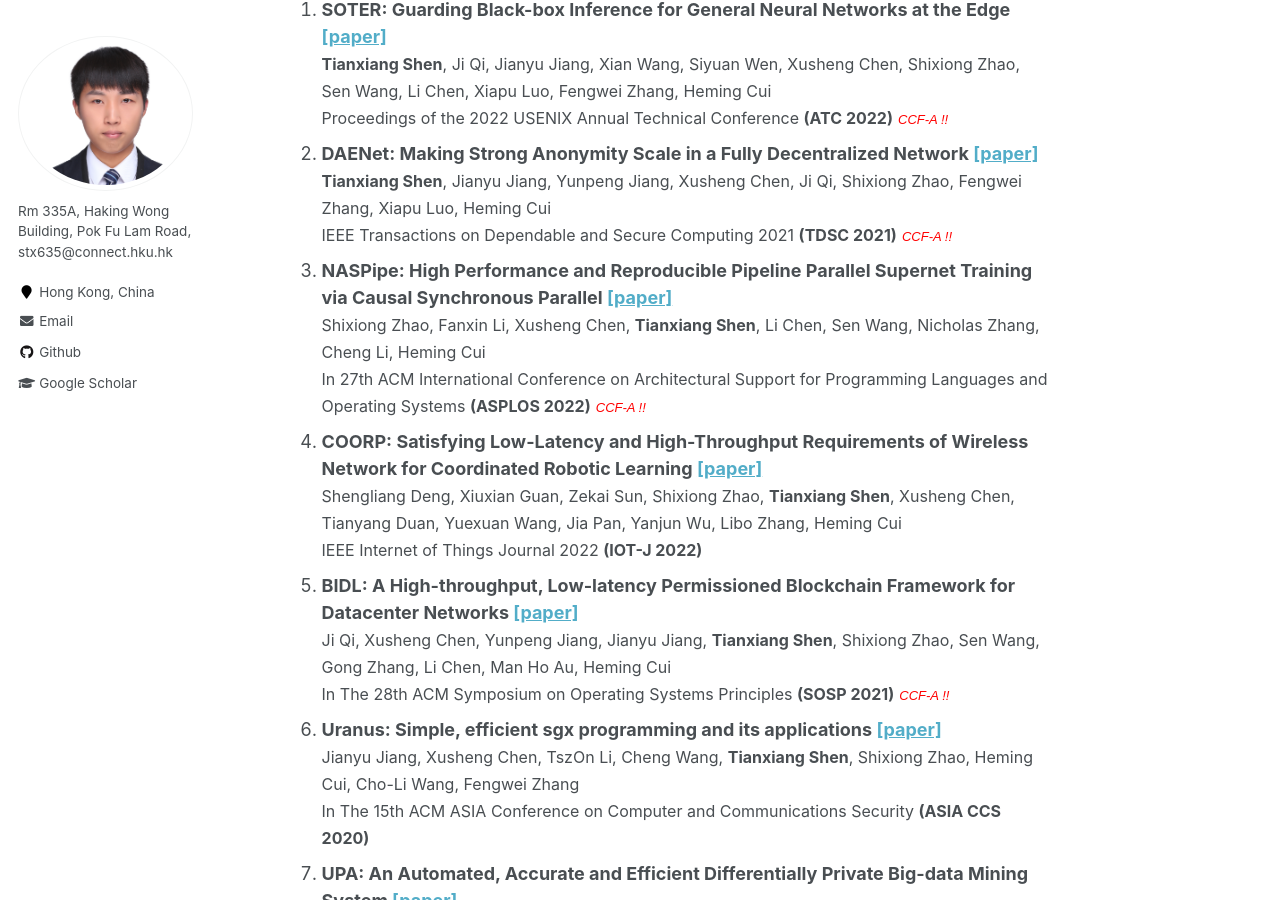
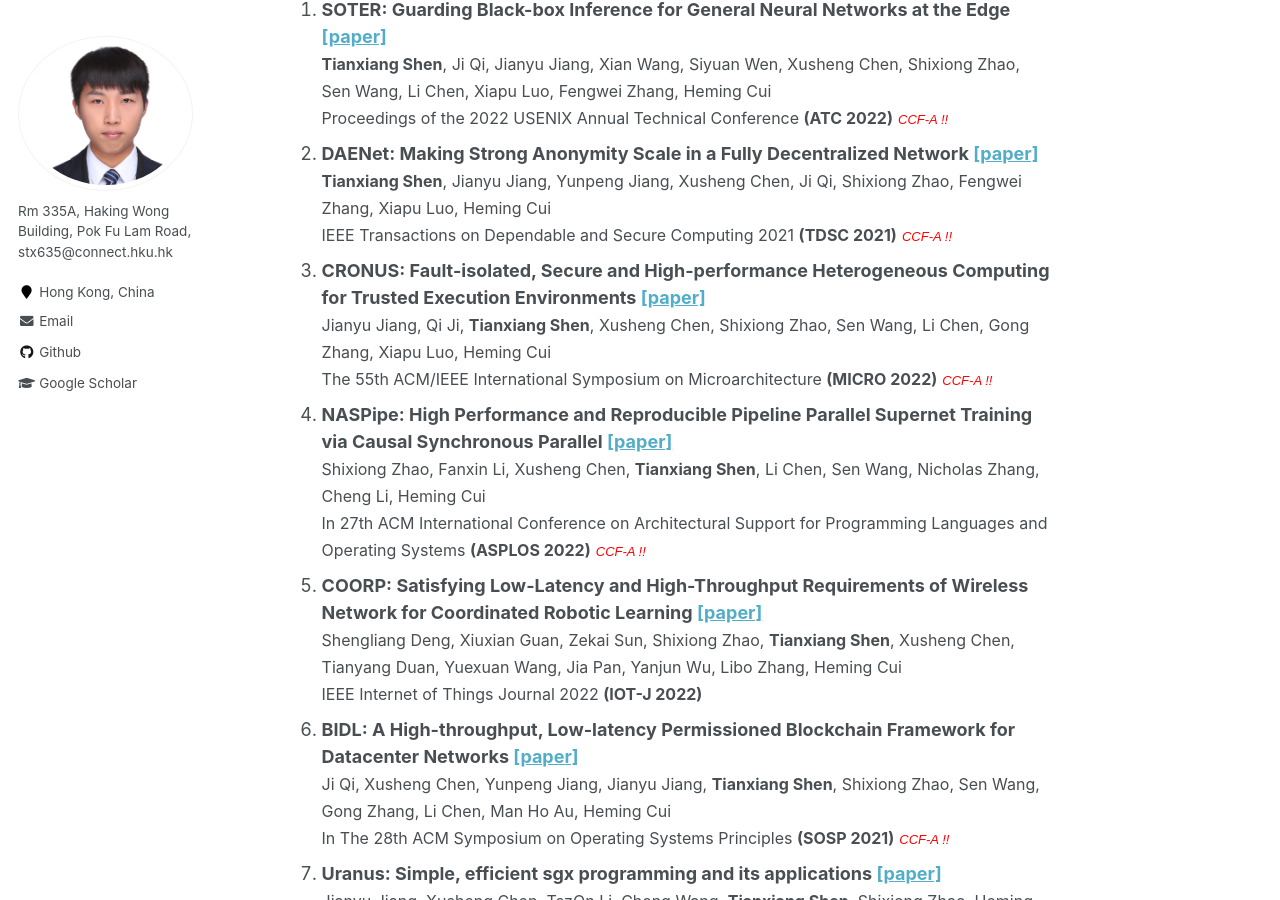
Before and after one commit to tianxiang999/tianxiang999.github.io, a Jekyll site: the page built from _pages/about.md, in a window 1280 px wide and 900 px high, scrolled down 479 px. Built offline with Jekyll 4.4.1, drawn with Linux system fonts in a browser that asks for light colours; comment, search, counter and statistics services are not loaded.

Commit message:
Update about.md

```diff
--- a/_pages/about.md
+++ b/_pages/about.md
@@ -32,35 +32,39 @@ Publications
    Xusheng Chen, Ji Qi, Shixiong Zhao, Fengwei Zhang, Xiapu Luo, Heming
    Cui<br>IEEE Transactions on Dependable and Secure Computing 2021 <strong>(TDSC 2021)</strong></font><font size="2" face="arial" color="red"><i>CCF-A !!</i></font>
 
-3. <strong>NASPipe: High Performance and Reproducible Pipeline Parallel Supernet
+3. <strong>CRONUS: Fault-isolated, Secure and High-performance Heterogeneous Computing for Trusted Execution Environments [[paper]]()</strong>
+  <br>
+   <font size="3">Jianyu Jiang, Qi Ji, <strong>Tianxiang Shen</strong>, Xusheng Chen, Shixiong Zhao, Sen Wang, Li Chen, Gong Zhang, Xiapu Luo, Heming Cui<br>The 55th ACM/IEEE International Symposium on Microarchitecture <strong>(MICRO 2022)</strong></font><font size="2" face="arial" color="red"><i>CCF-A !!</i></font>
+
+4. <strong>NASPipe: High Performance and Reproducible Pipeline Parallel Supernet
    Training via Causal Synchronous Parallel [[paper]](https://i.cs.hku.hk/~heming/papers/asplos22-naspipe.pdf) </strong>
   <br>
    <font size="3">Shixiong Zhao, Fanxin Li, Xusheng Chen, <strong>Tianxiang
    Shen</strong>, Li Chen, Sen Wang, Nicholas Zhang, Cheng Li, Heming
    Cui<br>In 27th ACM International Conference on Architectural Support for Programming Languages and Operating Systems <strong>(ASPLOS 2022)</strong></font><font size="2" face="arial" color="red"><i>CCF-A !!</i></font>
 
-4. <strong>COORP: Satisfying Low-Latency and High-Throughput Requirements of Wireless Network for Coordinated Robotic Learning [[paper]](https://i.cs.hku.hk/~heming/papers/iotj22-coorp.pdf)</strong>
+5. <strong>COORP: Satisfying Low-Latency and High-Throughput Requirements of Wireless Network for Coordinated Robotic Learning [[paper]](https://i.cs.hku.hk/~heming/papers/iotj22-coorp.pdf)</strong>
   <br>
    <font size="3">Shengliang Deng, Xiuxian Guan, Zekai Sun, Shixiong Zhao, <strong>Tianxiang
    Shen</strong>, Xusheng Chen, Tianyang Duan, Yuexuan Wang, Jia Pan, Yanjun Wu,
    Libo Zhang, Heming Cui<br>IEEE Internet of Things Journal 2022 <strong>(IOT-J
    2022)</strong></font>
 
-5. <strong>BIDL: A High-throughput, Low-latency Permissioned Blockchain
+6. <strong>BIDL: A High-throughput, Low-latency Permissioned Blockchain
   Framework for Datacenter Networks [[paper]](https://i.cs.hku.hk/~heming/papers/sosp21-bidl.pdf)</strong>
   <br>
    <font size="3">Ji Qi, Xusheng Chen, Yunpeng Jiang, Jianyu Jiang,
    <strong>Tianxiang Shen</strong>, Shixiong Zhao, Sen Wang, Gong Zhang, Li
    Chen, Man Ho Au, Heming Cui<br>In The 28th ACM Symposium on Operating Systems Principles <strong>(SOSP 2021)</strong></font><font size="2" face="arial" color="red"><i>CCF-A !!</i></font>
 
-6. <strong>Uranus: Simple, efficient sgx programming and its applications [[paper]](https://i.cs.hku.hk/~heming/papers/asiaccs20-uranus.pdf)</strong>
+7. <strong>Uranus: Simple, efficient sgx programming and its applications [[paper]](https://i.cs.hku.hk/~heming/papers/asiaccs20-uranus.pdf)</strong>
   <br>
    <font size="3">Jianyu Jiang, Xusheng Chen, TszOn Li, Cheng Wang,
    <strong>Tianxiang Shen</strong>, Shixiong Zhao, Heming Cui, Cho-Li Wang,
    Fengwei Zhang<br>In The 15th ACM ASIA Conference on Computer and Communications
    Security <strong>(ASIA CCS 2020)</strong> </font>
 
-7. <strong>UPA: An Automated, Accurate and Efficient Differentially Private Big-data Mining System [[paper]](https://i.cs.hku.hk/~heming/papers/dsn20-upa.pdf)</strong>
+8. <strong>UPA: An Automated, Accurate and Efficient Differentially Private Big-data Mining System [[paper]](https://i.cs.hku.hk/~heming/papers/dsn20-upa.pdf)</strong>
   <br>
    <font size="3">Tsz On Li, Jianyu Jiang, Ji Qi, Chi Chiu So, Jiacheng Ma, Xusheng Chen, <strong>Tianxiang Shen</strong>, Heming Cui, Yuexuan Wang, Peng Wang<br>In The Proceedings of the 50th IEEE/IFIP International Conference on Dependable Systems and Networks <strong>(DSN 2020)</strong> </font>
 
```
